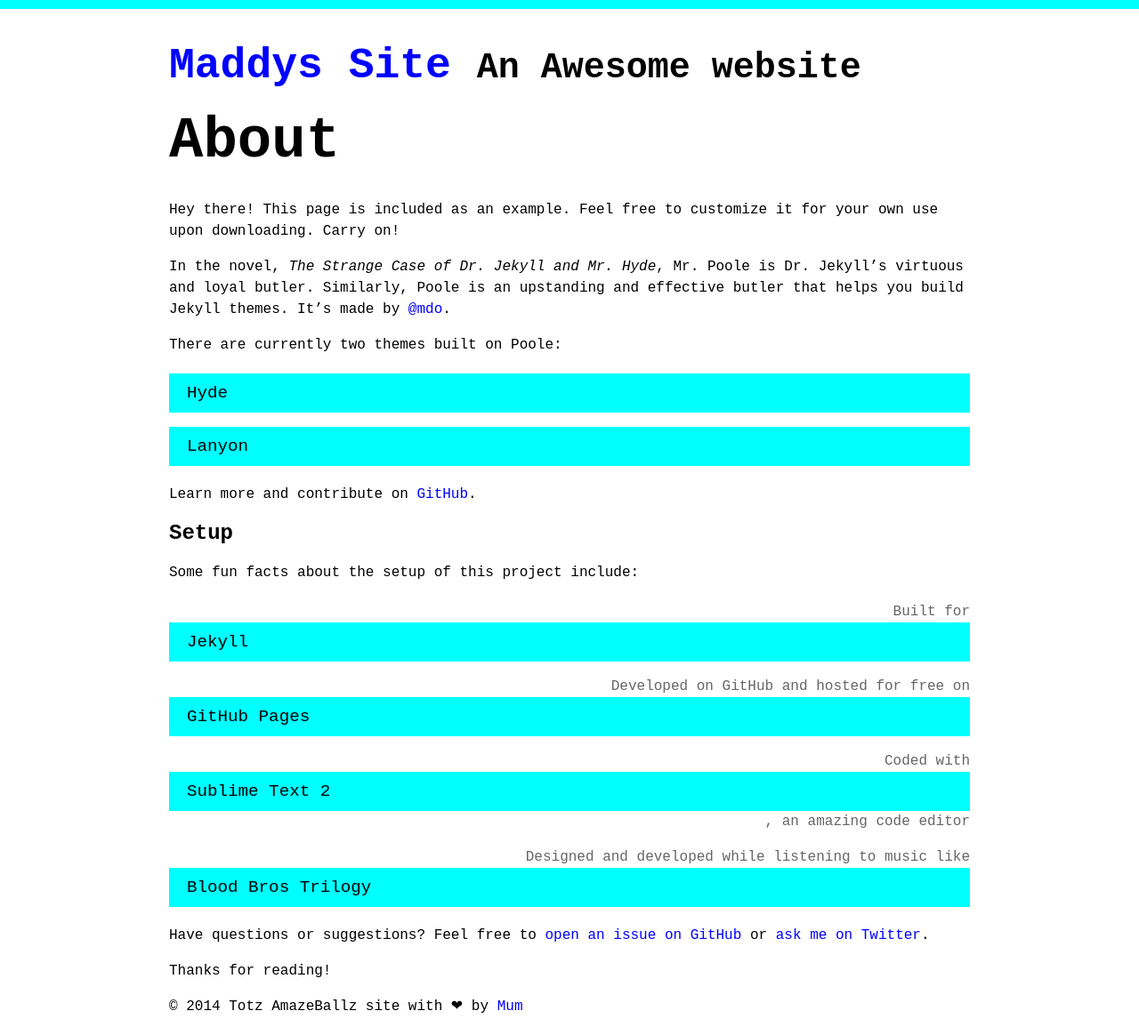
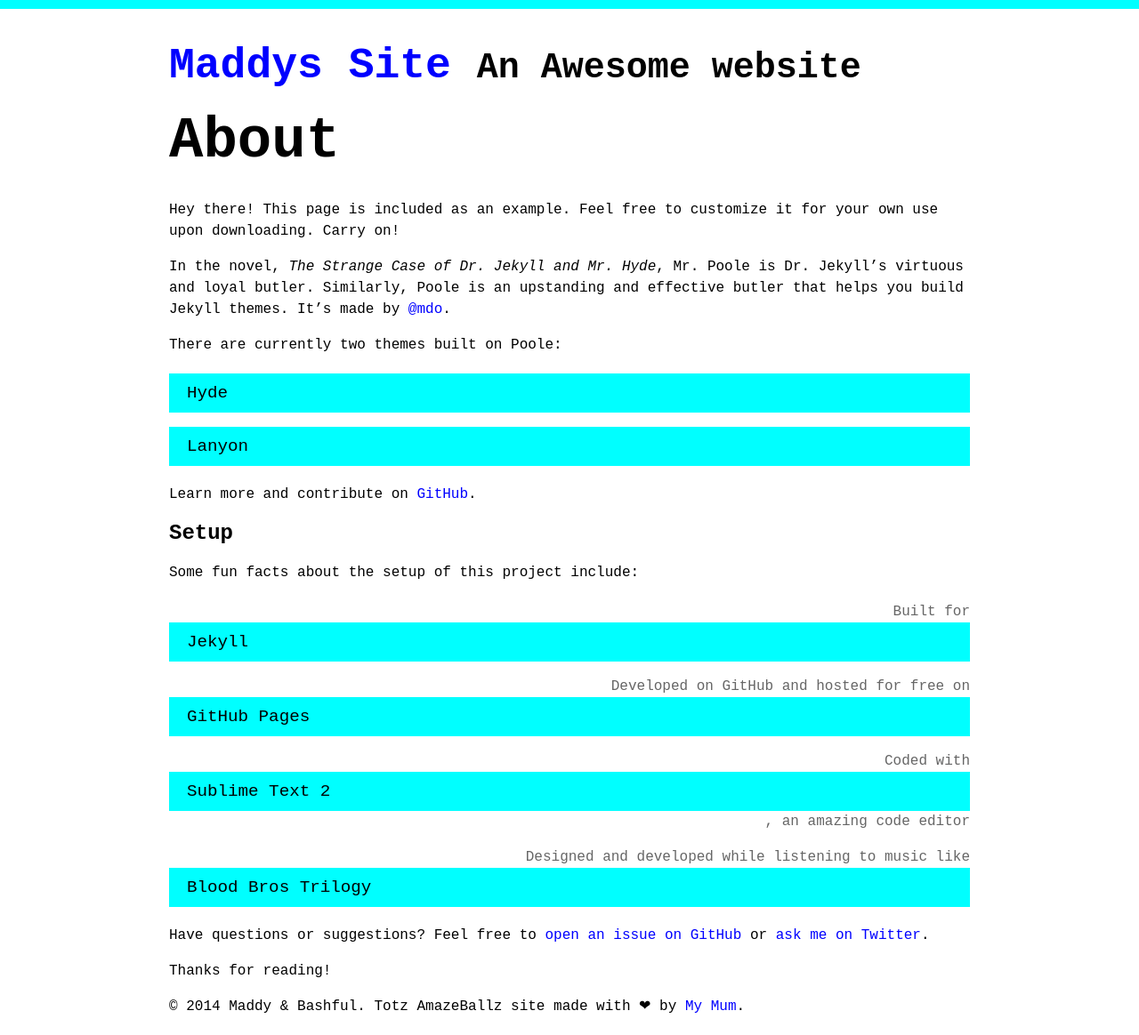
Before and after one commit to roachhd/maddy, a Jekyll site: the page built from about.md, in a window 1280 px wide. Shown: the whole page at 89% size. Built offline with Jekyll 4.4.1, drawn with Linux system fonts in a browser that asks for light colours.

Commit message:
Update footer.html

```diff
--- a/_includes/footer.html
+++ b/_includes/footer.html
@@ -1,3 +1,3 @@
-<footer>
-    <p>&copy; 2014 Totz AmazeBallz site with ❤ by <a href="http://katieball.me" target="_blank">Mum</a></p>
+<footer class="footer">
+    <p>&copy; 2014 Maddy &amp; Bashful. Totz AmazeBallz site made with ❤ by <a href="http://katieball.me" target="_blank">My Mum</a>.</p>
   </footer>
```
